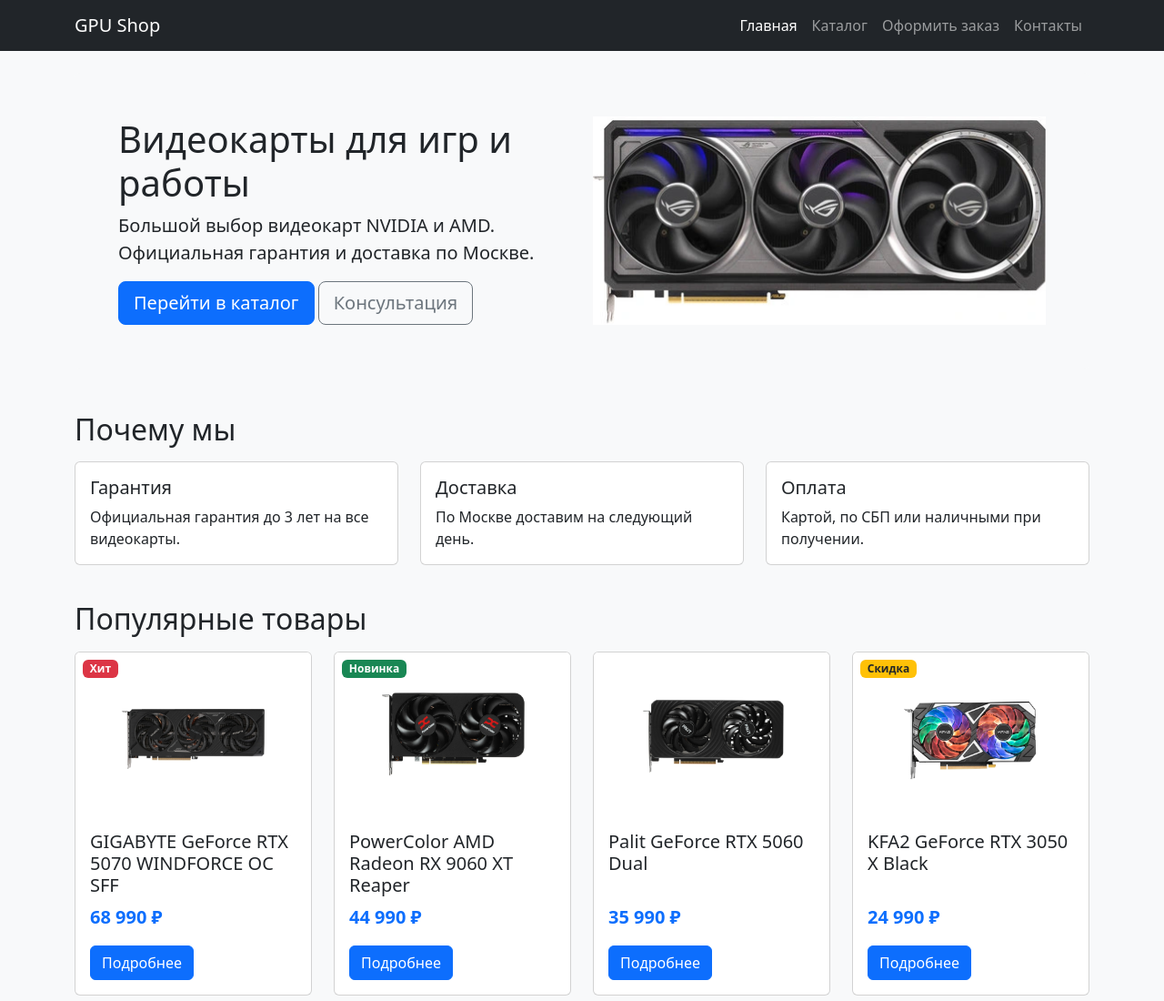
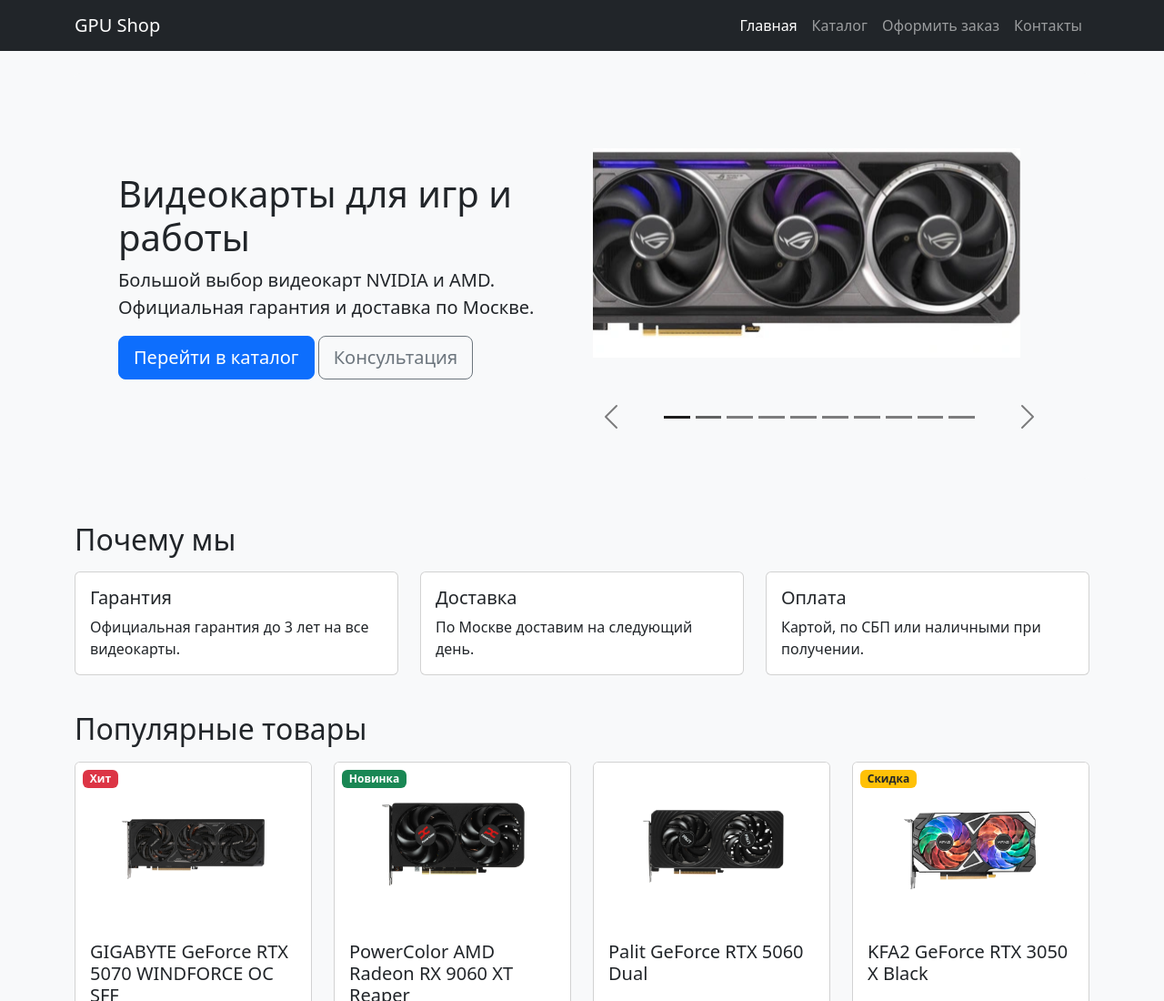
Before and after one commit to Tim-aui/kr2-bootstrap-shop, a plain HTML site: page index.html in a window 1280 px wide. Shown: the top 1100 px of the page at 91% size. Drawn offline with nearby package versions, Linux system fonts and the light colour scheme.

Commit message:
feat: add carousel

```diff
--- a/css/style.css
+++ b/css/style.css
@@ -28,3 +28,29 @@
 footer h5 {
   color: #ffc107;
 }
+
+/* Карусель на главной */
+#mainCarousel .carousel-inner {
+  padding-bottom: 50px;
+}
+
+#mainCarousel .main-img {
+  width: 100%;
+  height: 320px;
+  object-fit: contain;
+}
+
+/* Стрелки внизу, по бокам от точек */
+#mainCarousel .carousel-control-prev,
+#mainCarousel .carousel-control-next {
+  top: auto;
+  bottom: 0;
+  width: 40px;
+  height: 40px;
+}
+
+#mainCarousel .carousel-indicators {
+  margin-bottom: 0;
+  height: 40px;
+  align-items: center;
+}
--- a/index.html
+++ b/index.html
@@ -38,8 +38,67 @@
           <a href="catalog.html" class="btn btn-primary btn-lg">Перейти в каталог</a>
           <button type="button" class="btn btn-outline-secondary btn-lg" data-bs-toggle="modal" data-bs-target="#callModal">Консультация</button>
         </div>
-        <div class="col-md-6 text-center">
-          <img src="images/asus-rtx-5080.webp" class="img-fluid main-img" alt="Видеокарта ASUS RTX 5080">
+        <div class="col-md-6">
+          <div id="mainCarousel" class="carousel carousel-dark slide" data-bs-ride="carousel">
+
+            <!-- Индикаторы (точки внизу) -->
+            <div class="carousel-indicators">
+              <button type="button" data-bs-target="#mainCarousel" data-bs-slide-to="0" class="active" aria-current="true" aria-label="Слайд 1"></button>
+              <button type="button" data-bs-target="#mainCarousel" data-bs-slide-to="1" aria-label="Слайд 2"></button>
+              <button type="button" data-bs-target="#mainCarousel" data-bs-slide-to="2" aria-label="Слайд 3"></button>
+              <button type="button" data-bs-target="#mainCarousel" data-bs-slide-to="3" aria-label="Слайд 4"></button>
+              <button type="button" data-bs-target="#mainCarousel" data-bs-slide-to="4" aria-label="Слайд 5"></button>
+              <button type="button" data-bs-target="#mainCarousel" data-bs-slide-to="5" aria-label="Слайд 6"></button>
+              <button type="button" data-bs-target="#mainCarousel" data-bs-slide-to="6" aria-label="Слайд 7"></button>
+              <button type="button" data-bs-target="#mainCarousel" data-bs-slide-to="7" aria-label="Слайд 8"></button>
+              <button type="button" data-bs-target="#mainCarousel" data-bs-slide-to="8" aria-label="Слайд 9"></button>
+              <button type="button" data-bs-target="#mainCarousel" data-bs-slide-to="9" aria-label="Слайд 10"></button>
+            </div>
+
+            <!-- Слайды -->
+            <div class="carousel-inner">
+              <div class="carousel-item active">
+                <img src="images/asus-rtx-5080.webp" class="d-block mx-auto main-img" alt="Видеокарта ASUS RTX 5080">
+              </div>
+              <div class="carousel-item">
+                <img src="images/gigabyte-rtx-5070.webp" class="d-block mx-auto main-img" alt="Видеокарта GIGABYTE RTX 5070">
+              </div>
+              <div class="carousel-item">
+                <img src="images/powercolor-rx-9060-xt.webp" class="d-block mx-auto main-img" alt="Видеокарта PowerColor RX 9060 XT">
+              </div>
+              <div class="carousel-item">
+                <img src="images/kfa2-rtx-5060.webp" class="d-block mx-auto main-img" alt="Видеокарта KFA2 RTX 5060">
+              </div>
+              <div class="carousel-item">
+                <img src="images/palit-rtx-5060.webp" class="d-block mx-auto main-img" alt="Видеокарта Palit RTX 5060">
+              </div>
+              <div class="carousel-item">
+                <img src="images/gigabyte-rtx-5050.webp" class="d-block mx-auto main-img" alt="Видеокарта GIGABYTE RTX 5050">
+              </div>
+              <div class="carousel-item">
+                <img src="images/msi-rtx-5050.webp" class="d-block mx-auto main-img" alt="Видеокарта MSI RTX 5050">
+              </div>
+              <div class="carousel-item">
+                <img src="images/kfa2-rtx-3050.webp" class="d-block mx-auto main-img" alt="Видеокарта KFA2 RTX 3050">
+              </div>
+              <div class="carousel-item">
+                <img src="images/msi-gt-1030.webp" class="d-block mx-auto main-img" alt="Видеокарта MSI GT 1030">
+              </div>
+              <div class="carousel-item">
+                <img src="images/kfa2-gt-710.webp" class="d-block mx-auto main-img" alt="Видеокарта KFA2 GT 710">
+              </div>
+            </div>
+
+            <!-- Кнопки «Назад» и «Вперед» -->
+            <button class="carousel-control-prev" type="button" data-bs-target="#mainCarousel" data-bs-slide="prev">
+              <span class="carousel-control-prev-icon" aria-hidden="true"></span>
+              <span class="visually-hidden">Назад</span>
+            </button>
+            <button class="carousel-control-next" type="button" data-bs-target="#mainCarousel" data-bs-slide="next">
+              <span class="carousel-control-next-icon" aria-hidden="true"></span>
+              <span class="visually-hidden">Вперед</span>
+            </button>
+          </div>
         </div>
       </div>
     </div>
```
